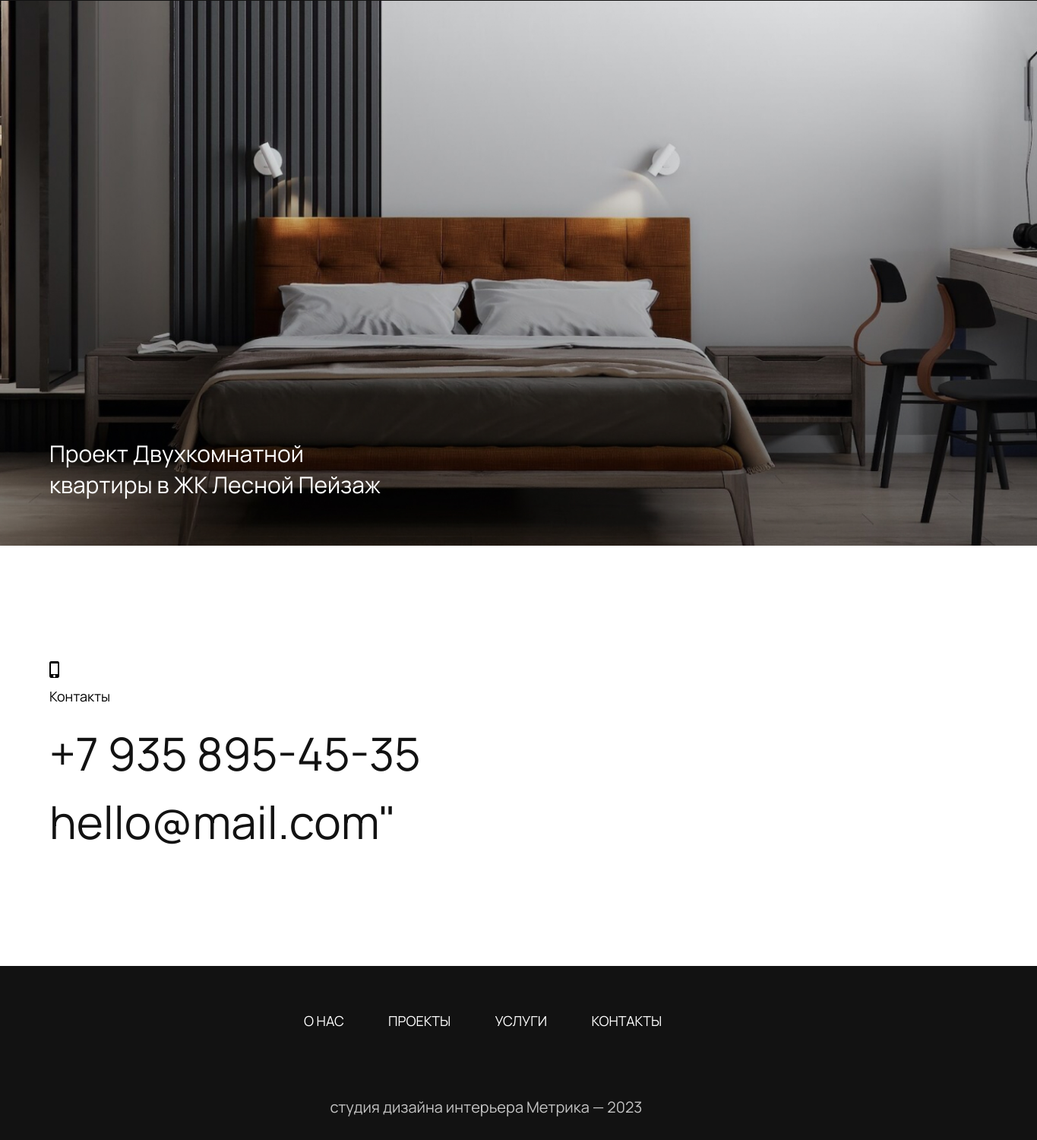
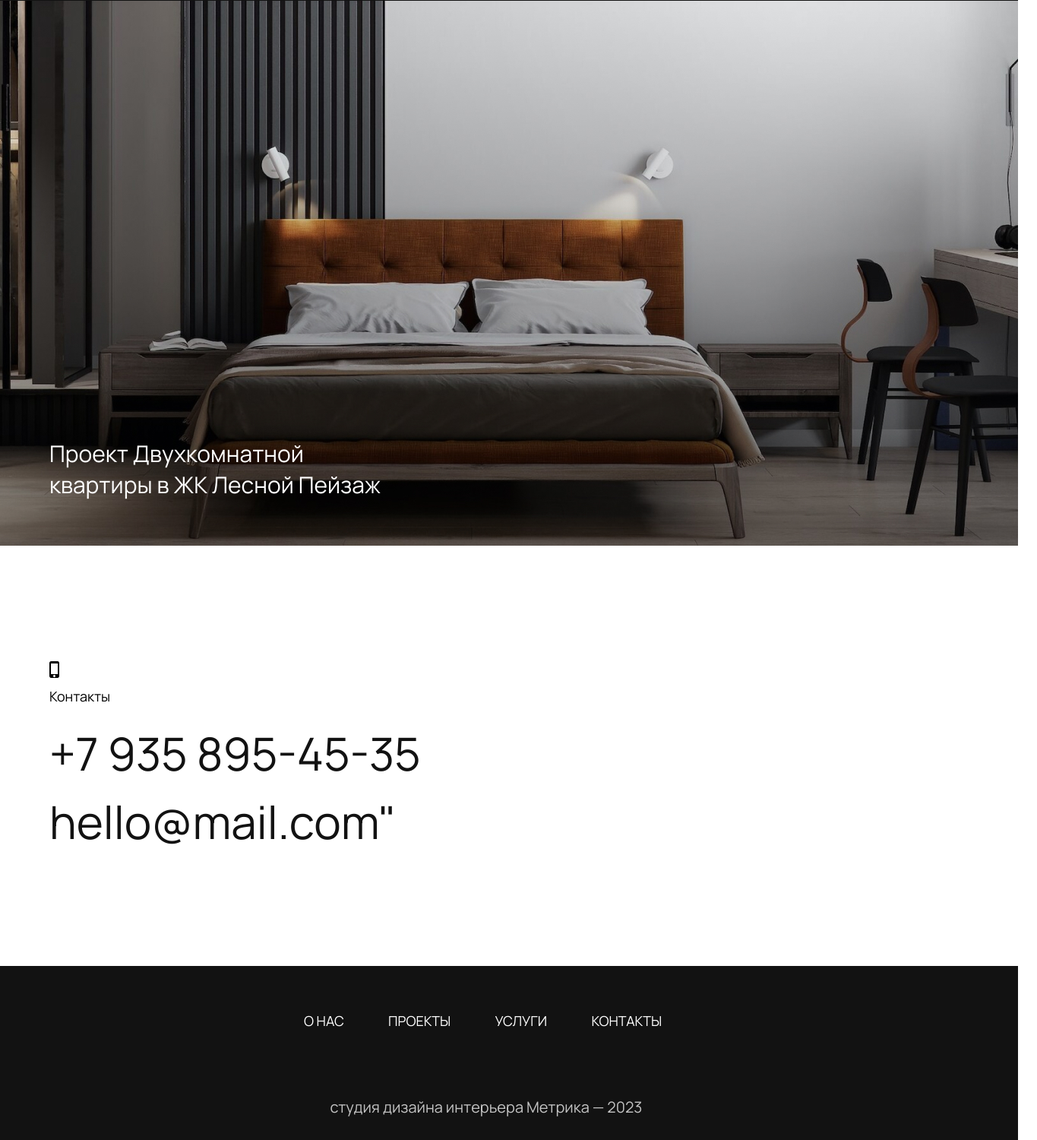
Before and after one commit to AleksBerezhnoy/design-room, a plain HTML site: page index.html in a window 1280 px wide. Shown: the part 5727-7227 px from the top of the page at 76% size, 1365 px wide, since content can reach past the window. Drawn offline with Linux system fonts and the light colour scheme.

Commit message:
Update styles.css

```diff
--- a/styles/styles.css
+++ b/styles/styles.css
@@ -159,8 +159,8 @@ body {
     color: #FFFFFF;
 }
 .design {
-    margin-left: -150px;
-    width: 1450px;
+    margin-left: -125px;
+    width: 1400px;
     height: 1852px;
     background-color: #121212;
 }
@@ -189,9 +189,9 @@ body {
 }
 .forest {
     position: relative;
-    margin-left: -150px;
+    margin-left: -125px;
     height: 717px;
-    width: 1450px;
+    width: 1400px;
     background-image: url(../resources/forest.jpg);
     background-repeat: no-repeat;
     background-size: cover;
@@ -199,7 +199,7 @@ body {
 }
 .forest-text {
     position: absolute;
-    left: 150px;
+    left: 125px;
     bottom: 60px;
     width: 443px;
     font-size: 30px;
@@ -254,8 +254,8 @@ body {
     color: #C4C4C4;
 }
 .footer {
-    margin-left: -150px;
-    width: 1450px;
+    margin-left: -125px;
+    width: 1400px;
     background-color: #121212;
 }
 .footer-text {
```
